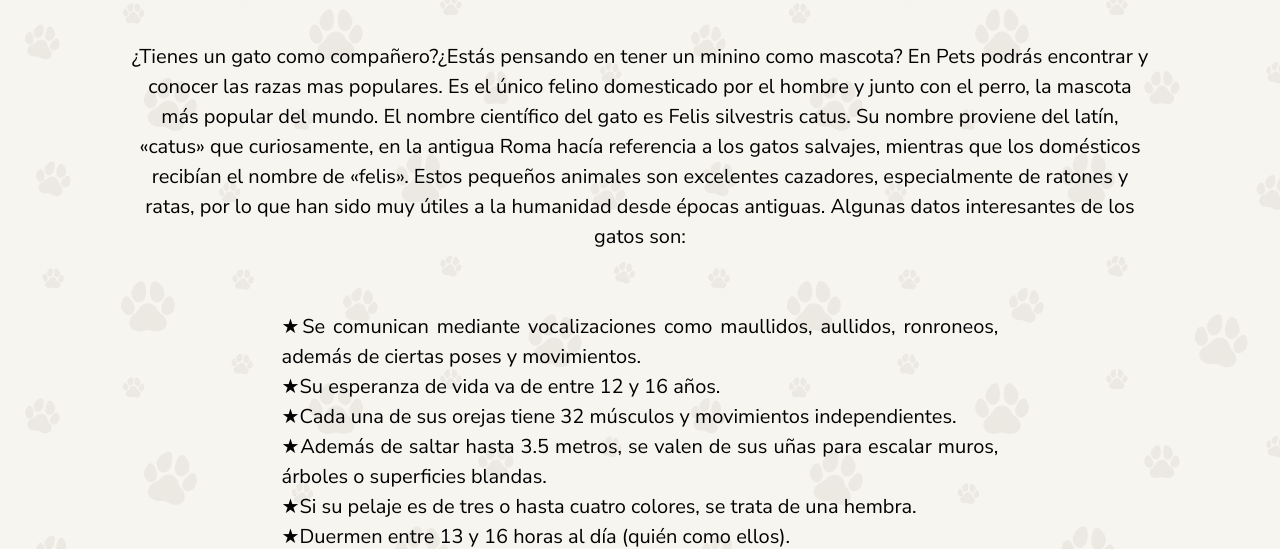
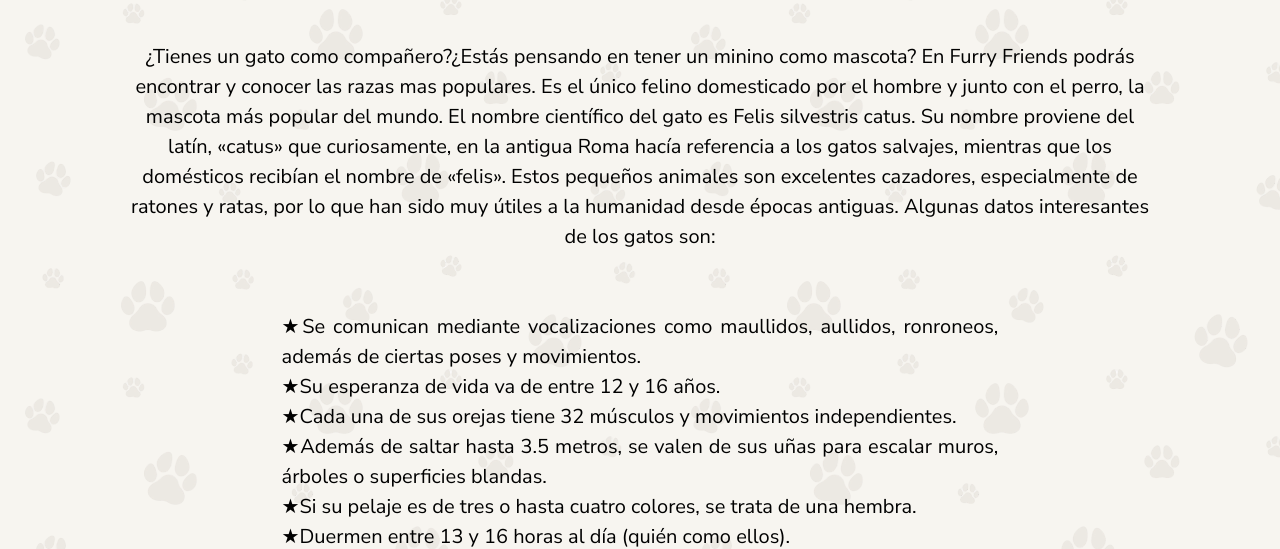
Before and after one commit to rscane/FuryFriendsFinal, a plain HTML site: page gatos.html in a window 1280 px wide. Shown: the part 238-787 px from the top of the page. Drawn offline with Linux system fonts and the light colour scheme; a web font is replaced by a local one.

```diff
--- a/gatos.html
+++ b/gatos.html
@@ -58,7 +58,7 @@
             <h2 class="p2">SECCION GATOS</h2><br><br>
 
             <article class="pets">
-                <P>¿Tienes un gato como compañero?¿Estás pensando en tener un minino como mascota? En Pets podrás
+                <P>¿Tienes un gato como compañero?¿Estás pensando en tener un minino como mascota? En Furry Friends podrás
                     encontrar y conocer las razas mas populares. Es el único felino domesticado por el hombre y junto
                     con el perro, la mascota más popular del mundo. El nombre científico del gato es Felis silvestris
                     catus. Su nombre proviene del latín, «catus» que curiosamente, en la antigua Roma hacía referencia a
```
